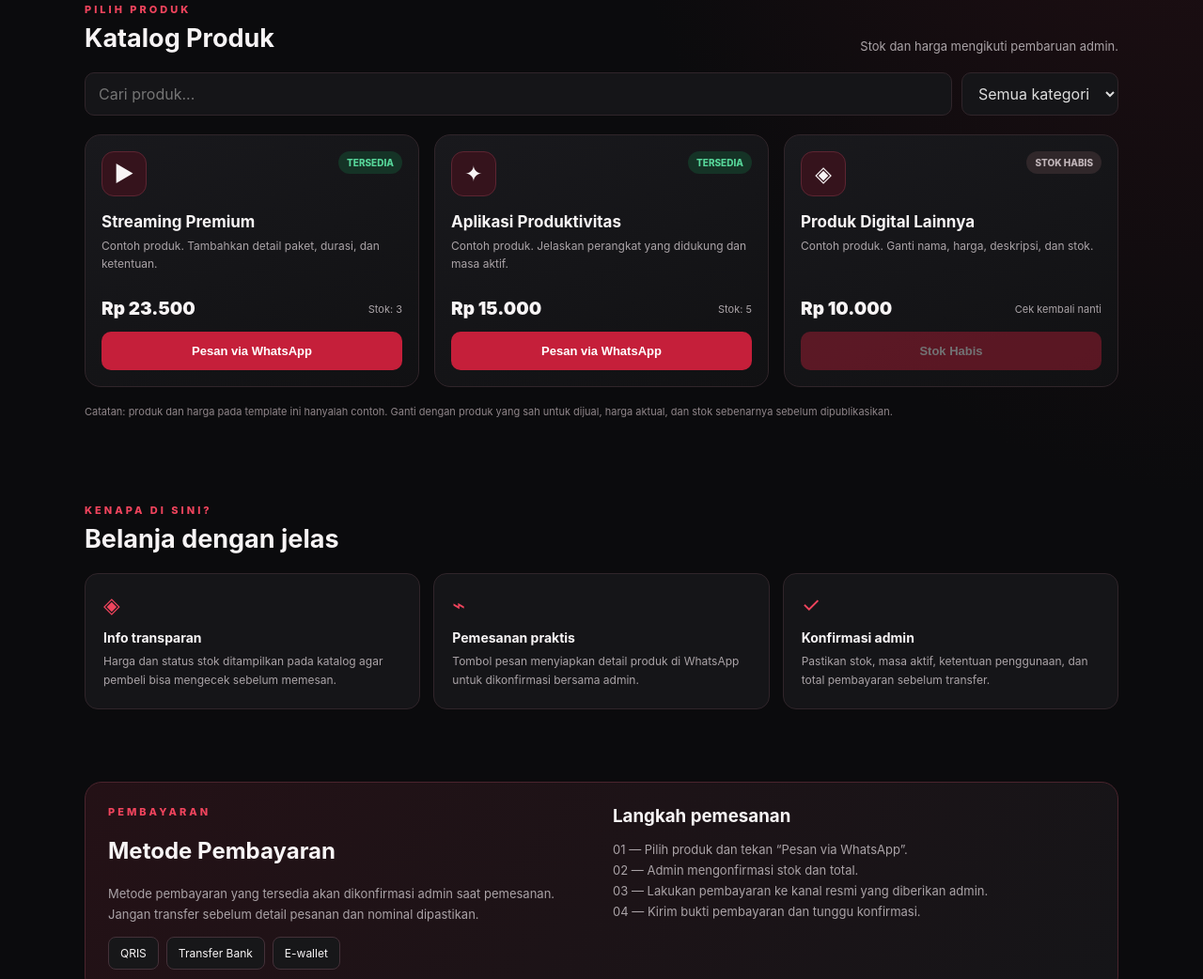
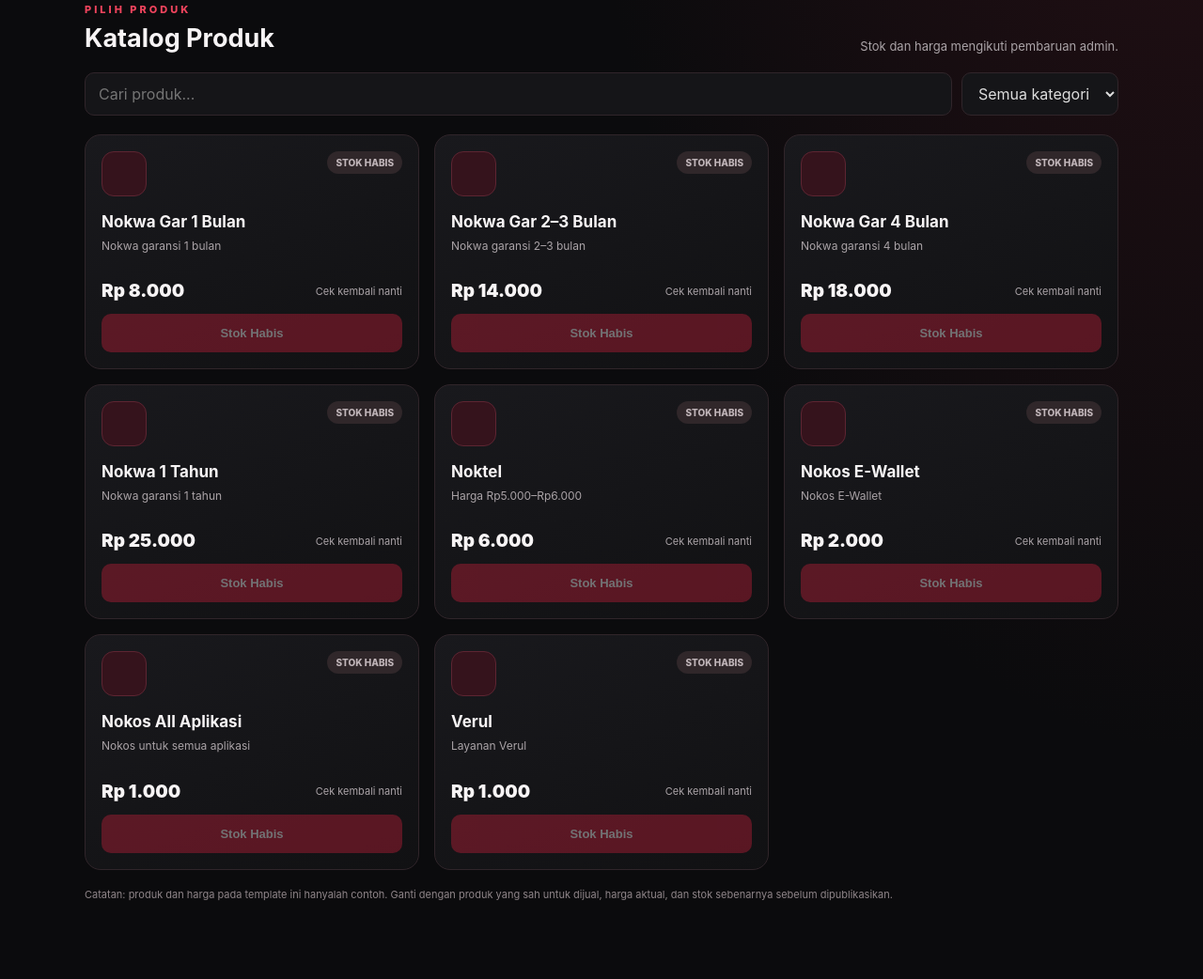
Before and after one commit to fayyq/maudivashmart, a plain HTML site: page index.html in a window 1280 px wide. Shown: the part 554-1596 px from the top of the page at 94% size. Drawn offline with Linux system fonts and the light colour scheme.

Commit message:
Revise product entries in index.html
Updated product list with new items and descriptions.

```diff
--- a/index.html
+++ b/index.html
@@ -61,11 +61,81 @@ const STORE = {
   // Ganti dengan nomor WhatsApp admin, format internasional tanpa + atau spasi.
   whatsapp: "6281234567890",
   currency: "IDR",
-  products: [
-    {id:1,name:"Streaming Premium",category:"Streaming",price:23500,stock:3,icon:"▶",description:"Contoh produk. Tambahkan detail paket, durasi, dan ketentuan."},
-    {id:2,name:"Aplikasi Produktivitas",category:"Aplikasi",price:15000,stock:5,icon:"✦",description:"Contoh produk. Jelaskan perangkat yang didukung dan masa aktif."},
-    {id:3,name:"Produk Digital Lainnya",category:"Lainnya",price:10000,stock:0,icon:"◈",description:"Contoh produk. Ganti nama, harga, deskripsi, dan stok."}
-  ]
+
+products: [
+  {
+    id: 1,
+    name: "Nokwa Gar 1 Bulan",
+    category: "Lainnya",
+    price: 8000,
+    stock: 0,
+    icon: "",
+    description: "Nokwa garansi 1 bulan"
+  },
+  {
+    id: 2,
+    name: "Nokwa Gar 2–3 Bulan",
+    category: "Lainnya",
+    price: 14000,
+    stock: 0,
+    icon: "",
+    description: "Nokwa garansi 2–3 bulan"
+  },
+  {
+    id: 3,
+    name: "Nokwa Gar 4 Bulan",
+    category: "Lainnya",
+    price: 18000,
+    stock: 0,
+    icon: "",
+    description: "Nokwa garansi 4 bulan"
+  },
+  {
+    id: 4,
+    name: "Nokwa 1 Tahun",
+    category: "Lainnya",
+    price: 25000,
+    stock: 0,
+    icon: "",
+    description: "Nokwa garansi 1 tahun"
+  },
+  {
+    id: 5,
+    name: "Noktel",
+    category: "Lainnya",
+    price: 6000,
+    stock: 0,
+    icon: "",
+    description: "Harga Rp5.000–Rp6.000"
+  },
+  {
+    id: 6,
+    name: "Nokos E-Wallet",
+    category: "Lainnya",
+    price: 2000,
+    stock: 0,
+    icon: "",
+    description: "Nokos E-Wallet"
+  },
+  {
+    id: 7,
+    name: "Nokos All Aplikasi",
+    category: "Lainnya",
+    price: 1000,
+    stock: 0,
+    icon: "",
+    description: "Nokos untuk semua aplikasi"
+  },
+  {
+    id: 8,
+    name: "Verul",
+    category: "Lainnya",
+    price: 1000,
+    stock: 0,
+    icon: "",
+    description: "Layanan Verul"
+  }
+]
 };
 // ==========================================
 const rupiah = n => new Intl.NumberFormat("id-ID",{style:"currency",currency:STORE.currency,maximumFractionDigits:0}).format(n);
```
